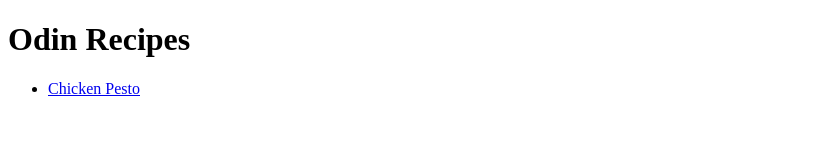
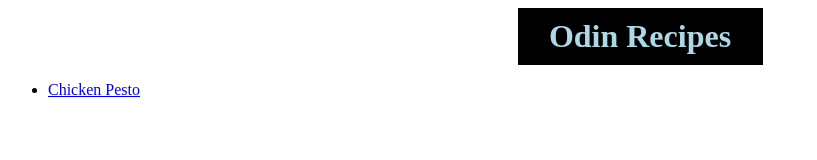
Before and after one commit to lockablemoss/odin-recipes, a plain HTML site: page index.html in a window 1280 px wide. Shown: the whole page, without its empty margins (0-817 px from the left). Drawn offline with Linux system fonts and the light colour scheme.

Commit message:
Added styling toindex.html and organized recipes

```diff
--- a/index.html
+++ b/index.html
@@ -4,6 +4,7 @@
   <meta charset="UTF-8">
   <meta name="viewport" content="width=device-width, initial-scale=1.0">
   <title>Document</title>
+  <link rel="stylesheet" href="styles.css">
 </head>
 <body>
 
--- /dev/null
+++ b/recipes/styles.css
@@ -0,0 +1,16 @@
+img {
+  height: 600px;
+  width: 600px;
+}
+
+body {
+  text-align: center;
+}
+
+h1 {
+  background-color: green;
+}
+
+P {
+  font-size: 18px;
+}
--- a/styles.css
+++ b/styles.css
@@ -1,16 +1,14 @@
-img {
-  height: 600px;
-  width: 600px;
-}
-
 body {
-  text-align: center;
+  background-color: white;
 }
 
 h1 {
-  background-color: green;
+  display: block;
+  color: lightblue;
+  background-color: black;
+  text-align: center;
+  width: 225px;
+  margin: auto;
+  padding:  10px;
+
 }
-
-P {
-  font-size: 18px;
-}
```
Also changed, not shown: recipes/chicken_pesto.html (+1 -1 lines).
